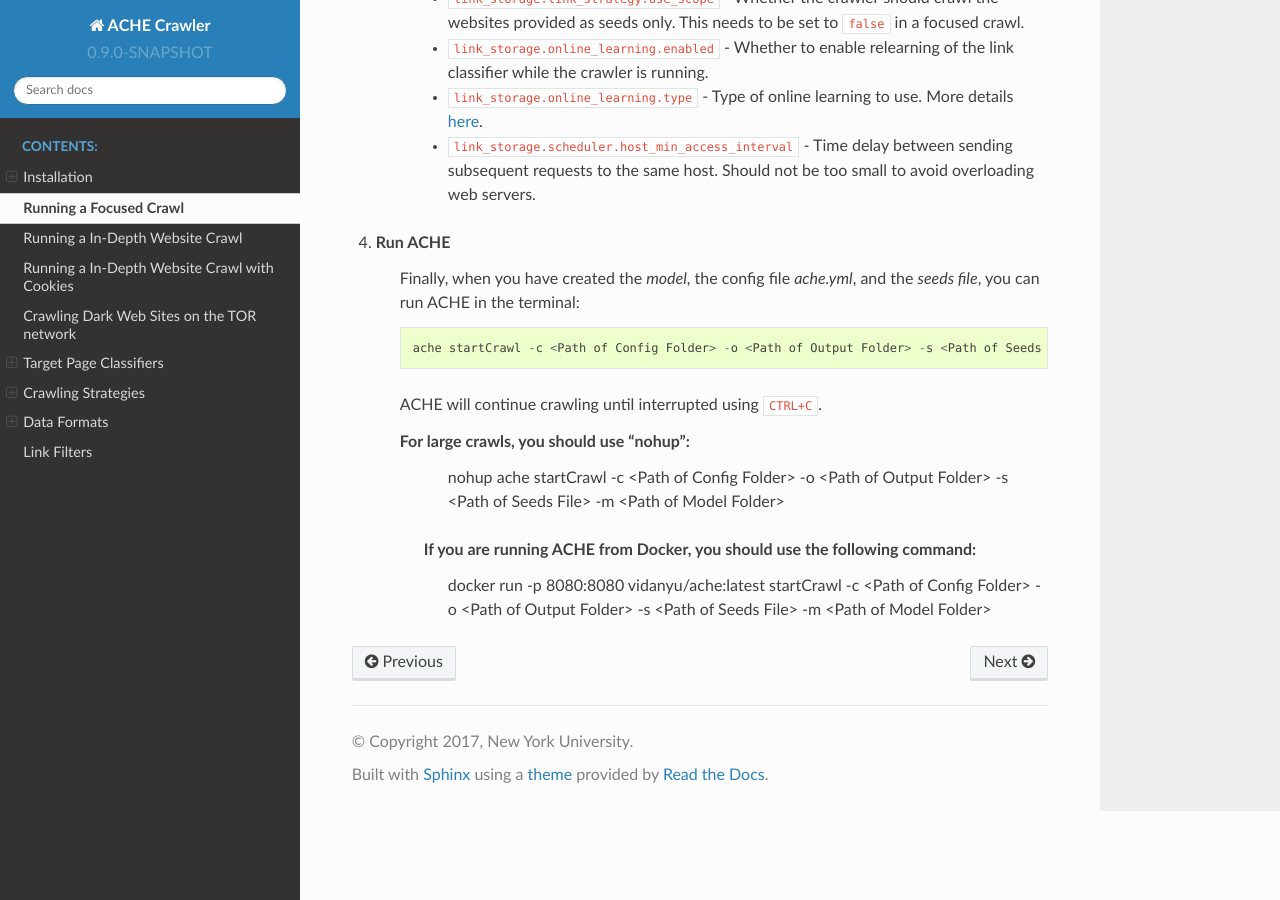
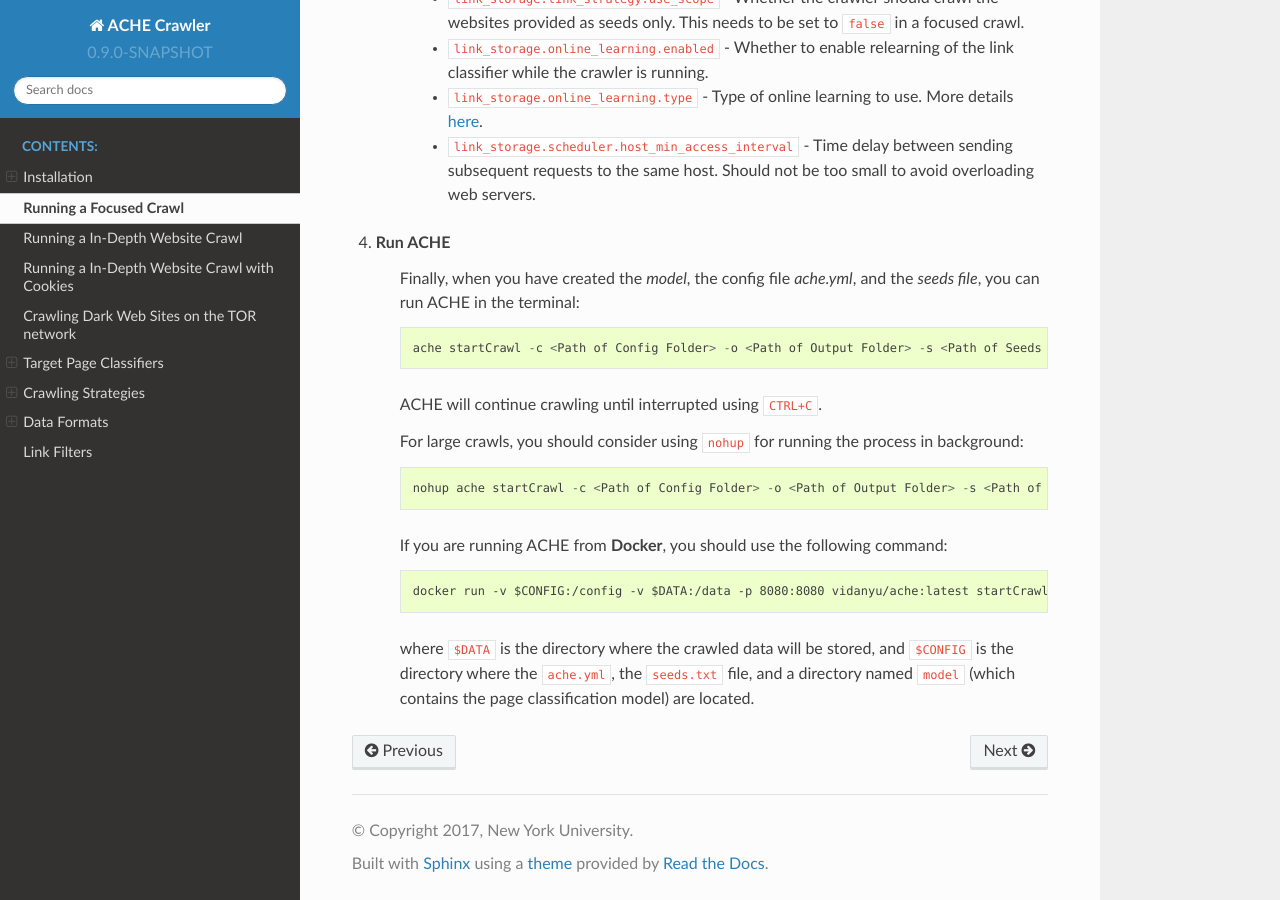
Before and after one commit to VIDA-NYU/ache, a Sphinx documentation site: the page built from docs/tutorial-focused-crawl.rst, in a window 1280 px wide and 900 px high, scrolled down 1678 px. Built offline with Sphinx 7.4.7 and the Read the Docs theme 2.0.0, drawn with Linux system fonts in a browser that asks for light colours; pages that are not in the unit, such as notebooks, are missing from menus.

Commit message:
Fixed command for running docker in focused crawl tutorial

```diff
--- a/docs/tutorial-focused-crawl.rst
+++ b/docs/tutorial-focused-crawl.rst
@@ -54,10 +54,12 @@ In what follows, we provide details on how to run a focused crawl using ACHE.
 
     ACHE will continue crawling until interrupted using ``CTRL+C``.
 
-    For large crawls, you should use "nohup":
-          nohup ache startCrawl -c <Path of Config Folder> -o <Path of Output Folder> -s <Path of Seeds File> -m <Path of Model Folder>
+    For large crawls, you should consider using ``nohup`` for running the process in background::
 
+          nohup ache startCrawl -c <Path of Config Folder> -o <Path of Output Folder> -s <Path of Seeds File> -m <Path of Model Folder> > crawler-log.txt &
 
-        .. attention::
-        If you are running ACHE from Docker, you should use the following command:
-          docker run -p 8080:8080 vidanyu/ache:latest startCrawl -c <Path of Config Folder> -o <Path of Output Folder> -s <Path of Seeds File> -m <Path of Model Folder>
+    If you are running ACHE from **Docker**, you should use the following command::
+
+      docker run -v $CONFIG:/config -v $DATA:/data -p 8080:8080 vidanyu/ache:latest startCrawl -c /config/ -s /config/seeds.txt -o /data/ -m /config/model/
+
+    where ``$DATA`` is the directory where the crawled data will be stored, and ``$CONFIG`` is the directory where the ``ache.yml``, the ``seeds.txt`` file, and a directory named ``model`` (which contains the page classification model) are located.
```
